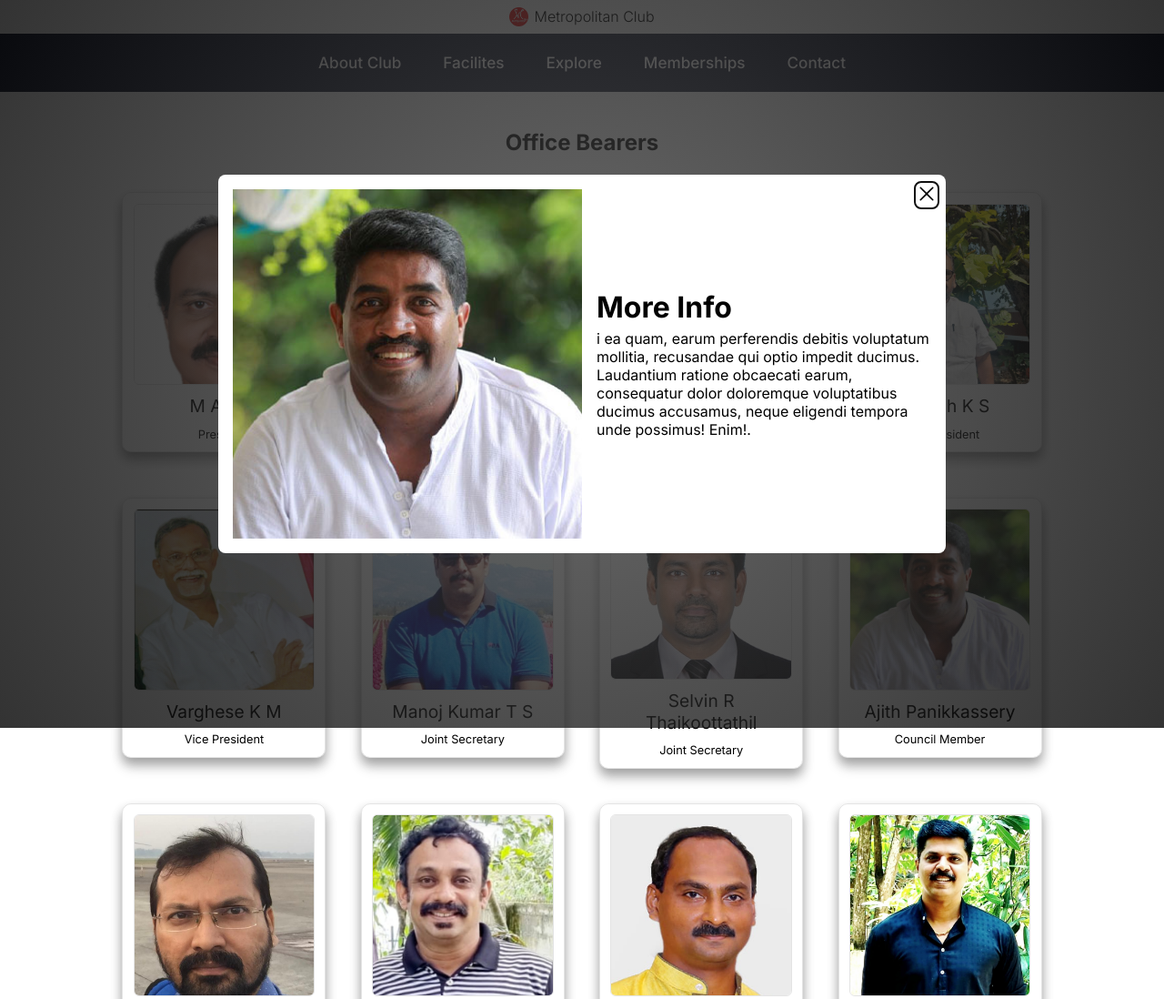
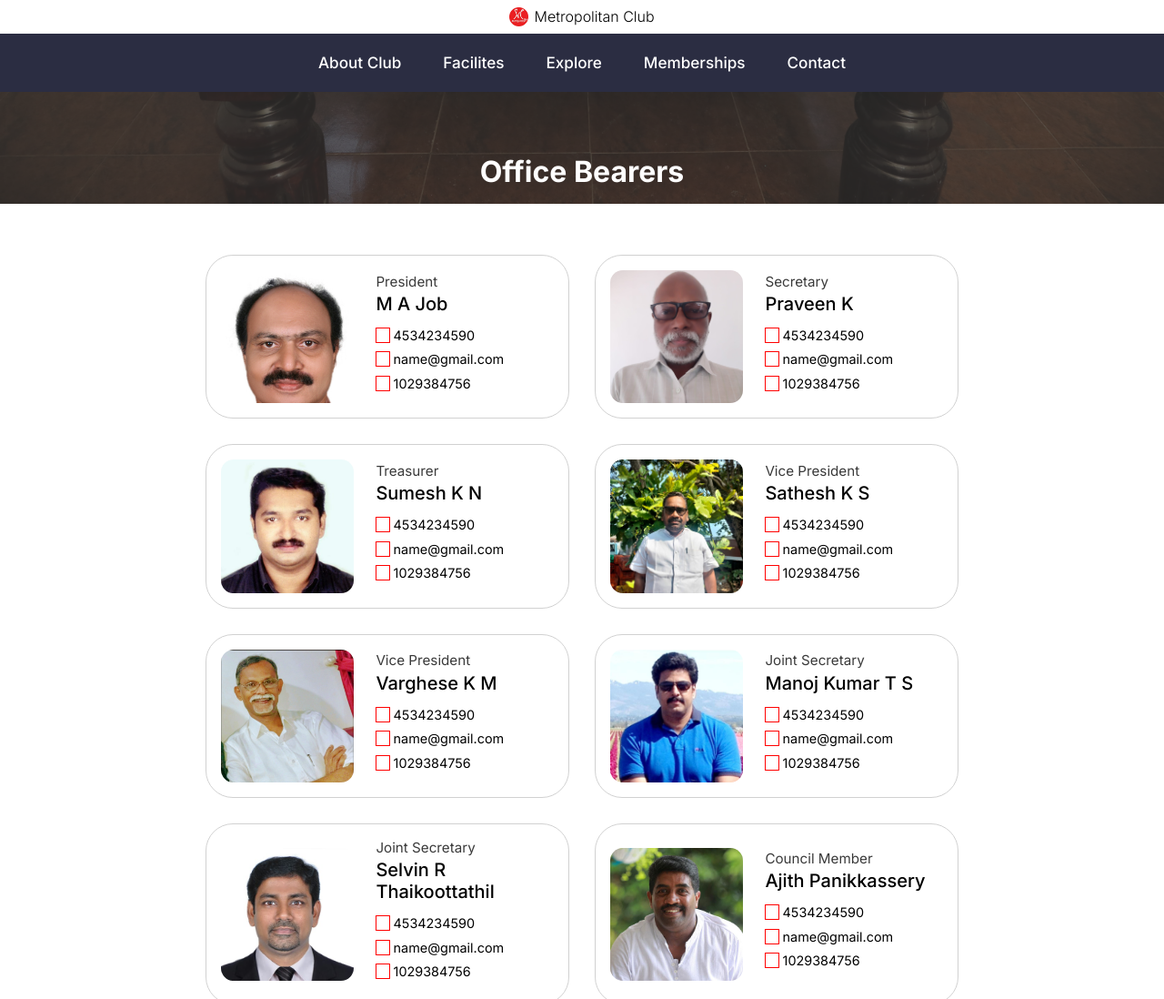
Before and after one commit to Svenski-79/Metro_New, a plain HTML site: page office.html in a window 1280 px wide. Shown: the top 1098 px of the page at 91% size. Drawn offline with Linux system fonts and the light colour scheme.

Commit message:
office cards desgn v3

```diff
--- a/office.html
+++ b/office.html
@@ -95,34 +95,40 @@
     </nav>
 
     <main class="office__bearers">
-        <h2 class="office__bearers__title">Office Bearers</h2>
+        <div class="title__background">
+            <h1 class="title__heading">Office Bearers</h1>
+        </div>
 
-        <dialog class="office__details">
+        <div class="office__container">
 
-            <div class="office__details__container">
+            <!-- <div class="office__member">
 
-                <img class="office__details__image" src="assets/Office/ajith.jpg" alt="">
-                <div class="office__details__contents">
+                <div class="office__member__image__container">
+                    <img src="assets/Office/ajith.jpg" alt="" class="office__member__image">
+                </div>
 
-                    <h1 class="office__details__title">More Info</h1>
+                <div class="office__member__details">
+                    <p class="office__member__position">Position</p>
+                    <h2 class="office__member__name">Ajith Vadakk</h2>
 
-                    <p class="office__details__text">i ea quam, earum perferendis debitis voluptatum mollitia,
-                        recusandae qui optio impedit ducimus. Laudantium ratione obcaecati earum, consequatur dolor
-                        doloremque voluptatibus ducimus accusamus, neque eligendi tempora unde possimus! Enim!.</p>
+                    <div class="office__member__description">
+
+                        <div class="office__member__info">
+                            <img src="./assets/images/iconmonstr-email-10.svg" alt="" class="office__member__info-icon">
+                            <p class="office__member__info-text">Lorem, ipsum dolor.</p>
+                        </div>
+
+                        <div class="office__member__info">
+                            <img class="office__member__info-icon" src="./assets/images/iconmonstr-phone-8.svg" alt="">
+                            <p class="office__member__info-text">Lorem, ipsum dolor.</p>
+                        </div>
+
+                    </div>
                 </div>
-                <button class="office__details__close-btn" autofocus><img src="./assets/images/x-icon.svg"
-                        alt="Close button"></button>
-            </div>
-        </dialog>
 
-
-        <div class="office__bearers__container">
-            <!-- <div class="office__bearer">
-                <img src="assets/Office/ajith.jpg" alt="" class="office__bearer__image">
-                <p class="office__bearer__name">Ajith Vadakumpuram</p>
-                <p class="office__bearer__position">Secretary</p>
             </div> -->
         </div>
+
     </main>
 
     <footer class="footer">
@@ -136,11 +142,6 @@
         </div>
         <p class="copyright__fineprint">©2024 Metropolitan Club and Cultural Forum.All Rights Reserved</p>
     </footer>
-
-    <script>
-        const dialog = document.querySelector(".office__details")
-        dialog.showModal()
-    </script>
 </body>
 
 </html>
--- a/scripts/office.js
+++ b/scripts/office.js
@@ -3,103 +3,162 @@ const officeData = [
     imageUrl: "./assets/office/job.jpg",
     name: "M A Job",
     position: "President",
+    details: ["4534234590", "name@gmail.com", "1029384756"],
   },
   {
     imageUrl: "./assets/office/praveen k.jpeg",
     name: "Praveen K",
     position: "Secretary",
+    details: ["4534234590", "name@gmail.com", "1029384756"],
   },
   {
     imageUrl: "./assets/office/sumesh k n.jpeg",
     name: "Sumesh K N",
     position: "Treasurer",
+    details: ["4534234590", "name@gmail.com", "1029384756"],
   },
   {
     imageUrl: "./assets/office/Satheesh.jpeg",
     name: "Sathesh K S",
     position: "Vice President",
+    details: ["4534234590", "name@gmail.com", "1029384756"],
   },
   {
     imageUrl: "./assets/office/varghese.jpeg",
     name: "Varghese K M",
     position: "Vice President",
+    details: ["4534234590", "name@gmail.com", "1029384756"],
   },
   {
     imageUrl: "./assets/office/manoj.jpeg",
     name: "Manoj Kumar T S",
     position: "Joint Secretary",
+    details: ["4534234590", "name@gmail.com", "1029384756"],
   },
   {
     imageUrl: "./assets/office/selvin.jpeg",
     name: "Selvin R Thaikoottathil",
     position: "Joint Secretary",
+    details: ["4534234590", "name@gmail.com", "1029384756"],
   },
   {
     imageUrl: "./assets/office/ajith.jpg",
     name: "Ajith Panikkassery",
     position: "Council Member",
+    details: ["4534234590", "name@gmail.com", "1029384756"],
   },
   {
     imageUrl: "./assets/office/anil.jpeg",
     name: "Anil Kumar M P",
     position: "Council Member",
+    details: ["4534234590", "name@gmail.com", "1029384756"],
   },
   {
     imageUrl: "./assets/office/ashokpk.jpeg",
     name: "Dr. Ashok P K",
     position: "Council Member",
+    details: ["4534234590", "name@gmail.com", "1029384756"],
   },
   {
     imageUrl: "./assets/office/joy thomas.jpeg",
     name: "Joy Thomas",
     position: "Council Member",
+    details: ["4534234590", "name@gmail.com", "1029384756"],
   },
   {
     imageUrl: "./assets/office/madhu p m.jpeg",
     name: "Madhu P M",
     position: "Council Member",
+    details: ["4534234590", "name@gmail.com", "1029384756"],
   },
   {
     imageUrl: "./assets/office/anilkumar.jpeg",
     name: "N V AnilKumar",
     position: "Council Member",
+    details: ["4534234590", "name@gmail.com", "1029384756"],
   },
   {
     imageUrl: "./assets/office/sudheesh.jpeg",
     name: "Sudesh Alapat",
     position: "Council Member",
+    details: ["4534234590", "name@gmail.com", "1029384756"],
   },
   {
     imageUrl: "./assets/office/tomy.jpeg",
     name: "Tomy K Varghese",
     position: "Council Member",
+    details: ["4534234590", "name@gmail.com", "1029384756"],
   },
 ];
+const mailIconPath = "../assets/images/iconmonstr-email-10.svg";
+const phoneIconPath = "../assets/images/iconmonstr-phone-8.svg";
+const officeContainer = document.querySelector(".office__container");
 
-const officeContainer = document.querySelector(".office__bearers__container");
+function createCard(data, targetContainer) {
+  const emailPattern = /[@]/;
+  const phonePattern =
+    /^(\+?\d{1,4}[\s\-]?)?(\(?\d{1,4}\)?[\s\-]?)?(\d{1,4}[\s\-]?\d{1,4}[\s\-]?\d{1,4})$/;
 
-function createCard(data, parentContainer) {
-  const officeCard = document.createElement("div");
-  officeCard.classList.add("office__bearer");
+  const memberCard = document.createElement("div");
+  memberCard.classList.add("office__member");
 
-  const officeCardImage = document.createElement("img");
-  officeCardImage.classList.add("office__bearer__image");
-  officeCardImage.setAttribute("src", data.imageUrl);
-  officeCardImage.setAttribute("alt", `${data.name} photo`);
-  officeCardImage.setAttribute("title", `${data.name} photo`);
+  const memberImageContainer = document.createElement("div");
+  memberImageContainer.classList.add("office__member__image__container");
 
-  const officeCardName = document.createElement("p");
-  officeCardName.classList.add("office__bearer__name");
-  officeCardName.textContent = data.name;
+  const memberImage = document.createElement("img");
+  memberImage.classList.add("office__member__image");
+  memberImage.setAttribute("src", data.imageUrl);
+  memberImage.setAttribute("alt", `${data.name}`);
 
-  const officeCardPosition = document.createElement("p");
-  officeCardPosition.classList.add("office__bearer__position");
-  officeCardPosition.textContent = data.position;
+  const memberDetailsContainer = document.createElement("div");
+  memberDetailsContainer.classList.add("office__member__details");
 
-  officeCard.append(officeCardImage, officeCardName, officeCardPosition);
-  parentContainer.append(officeCard);
+  const memberPosition = document.createElement("p");
+  memberPosition.classList.add("office__member__position");
+  memberPosition.textContent = data.position;
+
+  const memberName = document.createElement("h2");
+  memberName.classList.add("office__member__name");
+  memberName.textContent = data.name;
+
+  const memberDescriptionContainer = document.createElement("div");
+  memberDescriptionContainer.classList.add("office__member__description");
+
+  const descriptions = [];
+
+  data.details.forEach((detail) => {
+    let icon = detail.match(emailPattern) ? mailIconPath : undefined;
+
+    if (!icon) {
+      icon = detail.match(phonePattern) ? phoneIconPath : undefined;
+    }
+
+    const memberDescription = document.createElement("div");
+    memberDescription.classList.add("office__member__info");
+
+    let memberDescriptionIcon = document.createElement("img");
+    memberDescriptionIcon.classList.add("office__member__info-icon");
+    memberDescriptionIcon.setAttribute("src", icon);
+
+    const memberDescriptionText = document.createElement("p");
+    memberDescriptionText.classList.add("office__member__info-text");
+    memberDescriptionText.textContent = detail;
+
+    memberDescription.append(memberDescriptionIcon, memberDescriptionText);
+    descriptions.push(memberDescription);
+  });
+
+  memberImageContainer.append(memberImage);
+  memberDescriptionContainer.append(...descriptions);
+  memberDetailsContainer.append(
+    memberPosition,
+    memberName,
+    memberDescriptionContainer
+  );
+  memberCard.append(memberImageContainer, memberDetailsContainer);
+  targetContainer.append(memberCard);
 }
 
-for (let i of officeData) {
-  createCard(i, officeContainer);
+for (let member of officeData) {
+  createCard(member, officeContainer);
 }
--- a/styles/office.css
+++ b/styles/office.css
@@ -1,120 +1,109 @@
-.disable__scroll {
+.title__background {
+  position: relative;
+  background-image: url(../assets/facilities/billards.JPG);
+  background-position: bottom;
+  background-attachment: fixed;
+  background-size: cover;
+  background-repeat: no-repeat;
+  display: flex;
+  align-items: flex-end;
+  justify-content: center;
+  min-height: max(14rem, 25vh);
+}
+
+.title__background::before {
+  position: absolute;
+  content: "";
+  width: 100%;
+  height: 100%;
+  background-color: rgb(50, 50, 50);
+  opacity: 0.7;
+}
+
+.title__heading {
+  position: relative;
+  padding: 1rem;
+  color: white;
+}
+
+.office__container {
+  display: flex;
+  /* align-items: center; */
+  justify-content: center;
+  gap: 1.75rem;
+  flex-wrap: wrap;
+  max-width: 90%;
+  margin: 3.5rem auto;
+}
+
+.office__member {
+  display: flex;
+  align-items: center;
+  gap: 1.5rem;
+  max-width: 25rem;
+  max-height: 17.5rem;
+  padding: 1rem;
+  border-radius: 30px;
+  border: 1px solid rgba(204, 204, 204, 0.897);
+}
+
+.office__member__image__container {
+  display: flex;
+  max-width: 40%;
+  aspect-ratio: 1/1;
+  border-radius: 14px;
   overflow: hidden;
 }
 
-.office__bearers {
-  margin-top: 6.4rem;
+.office__member__image {
+  width: 100%;
+  object-fit: cover;
+  object-position: top;
 }
 
-.office__bearers__title {
-  text-align: center;
-  padding-block: 2.5rem;
+.office__member__details {
+  display: flex;
+  flex-direction: column;
+  justify-content: center;
+  gap: 0.2rem;
 }
 
-.office__bearers__container {
-  display: flex;
-  align-items: center;
-  justify-content: center;
-  gap: 2.4rem;
-  flex-wrap: wrap;
-  max-width: 90%;
-  margin: 0 auto 3rem auto;
+.office__member__position {
+  font-size: 0.95rem;
+  color: rgb(58, 58, 58);
 }
 
-.office__bearer {
+.office__member__name {
+  font-size: 1.25rem;
+  font-weight: 500;
+}
+
+.office__member__description {
   display: flex;
   flex-direction: column;
-  align-items: center;
-  gap: 0.7rem;
-  max-width: 14rem;
-  height: auto;
-  padding: 0.7rem;
-  border-radius: 10px;
-  border: 1px solid rgba(199, 199, 199, 0.478);
-  box-shadow: var(--drop-shadow-dark);
-  transition: transform 150ms ease-in;
+  gap: 0.6rem;
+  font-size: 0.9rem;
+  padding-block: min(0.84vw, 1rem);
 }
 
-.office__bearer__image {
-  width: 100%;
-  aspect-ratio: 1/1;
-  object-fit: cover;
-  object-position: top;
-  border-radius: 6px;
-  border: 1px solid rgba(199, 199, 199, 0.478);
+.office__member__info {
+  display: flex;
+  gap: 0.2rem;
 }
 
-.office__bearer__name {
-  font-size: 1.2rem;
-  text-align: center;
-}
-.office__bearer__position {
-  font-size: 0.8rem;
+.office__member__info-icon {
+  max-width: 1rem;
+  fill: black !important;
+  border: 1px solid red;
 }
 
-.office__bearer:hover {
-  transform: scale(1.03);
+@media all and (max-width: 30rem) {
+  .office__container {
+    max-width: 100%;
+  }
+
+  .office__member {
+    max-width: 100%;
+    margin-inline: 0.5rem;
+  }
 }
-
-.office__details {
-  position: sticky;
-  top: 50%;
-  left: 50%;
-  z-index: 100;
-  width: 90%;
-  max-width: min(90%, 50rem);
-  padding: 1rem;
-  border: none;
-  border-radius: 8px;
-  background: white;
-  transform: translate(-50%, -50%);
-}
-
-.office__details::backdrop {
-  background: rgb(71, 71, 71);
-  background: radial-gradient(
-    circle,
-    rgba(71, 71, 71, 1) 0%,
-    rgba(0, 0, 0, 1) 100%
-  );
-  opacity: 0.8;
-  pointer-events: none;
-}
-
-.office__details__close-btn {
-  position: fixed;
-  top: 0.5rem;
-  right: 0.5rem;
-  width: 1.6rem;
-  aspect-ratio: 1/1;
-  border-radius: 7px;
-  background-color: transparent;
-}
-
-.office__details__container {
-  display: flex;
-  justify-content: center;
-  align-items: center;
-  gap: 1rem;
-  height: 100%;
-}
-
-.office__details__image {
-  object-fit: cover;
-  object-position: top;
-  max-width: 50%;
-}
-
-.office__details__contents {
-  display: flex;
-  flex-direction: column;
-  gap: 0.3rem;
-  max-width: 50%;
-}
-
-.office__details__text {
-  /* width: 95%; */
-  /* padding-right: 1.2rem; */
-  max-height: 10rem;
-  overflow-y: scroll;
-}
```
Also changed, not shown: scripts/officeData.js (deleted).
